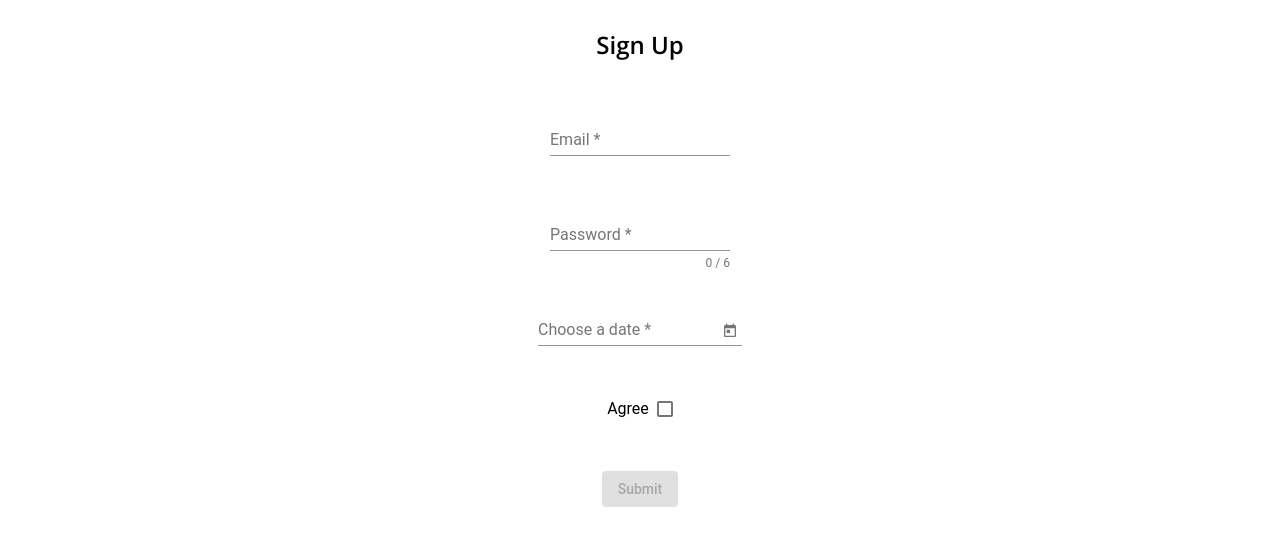
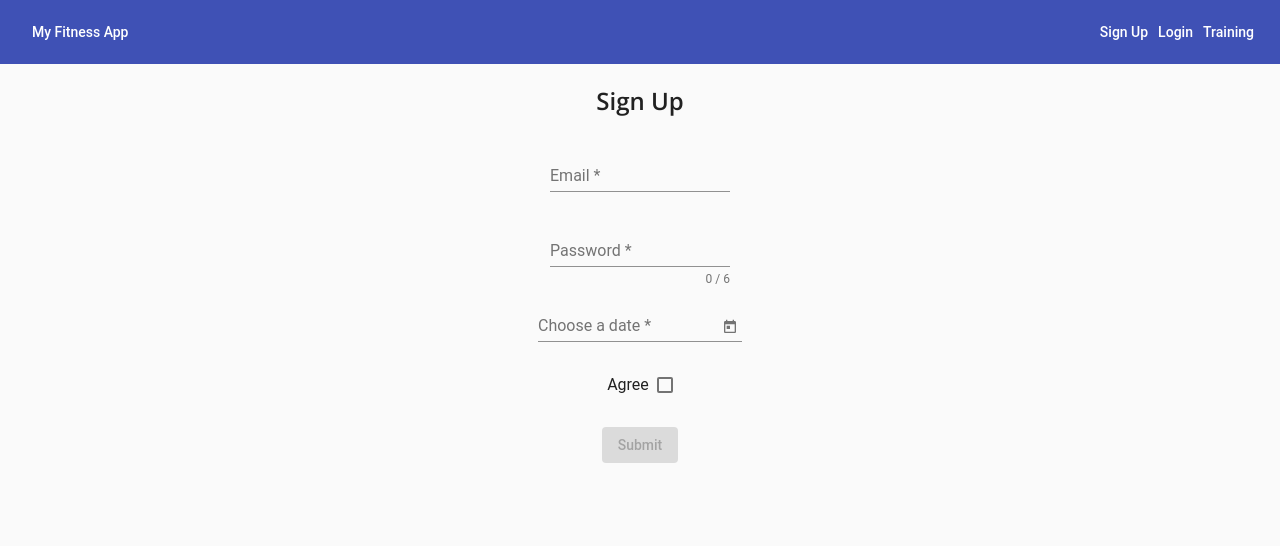
Before and after one commit to kortby/fitness-app, an Angular app: page /signup in a window 1280 px wide. Shown: the top 546 px of the page. Built offline with nearby package versions, Linux system fonts and the light colour scheme.

Commit message:
second commit

```diff
--- a/src/app/app.component.html
+++ b/src/app/app.component.html
@@ -1 +1,29 @@
-<router-outlet></router-outlet>
+<mat-sidenav-container>
+  <mat-sidenav #sidenav>
+    <mat-list>
+        <a mat-list-item [routerLink]="['/signup']" (click)="sidenav.close()">Sign Up</a>
+        <a mat-list-item [routerLink]="['/login']" (click)="sidenav.close()">Login</a>
+        <a mat-list-item [routerLink]="['/training']" routerLinkActive="router-link-active" (click)="sidenav.close()">Training</a>
+        <button mat-icon-button>Log Out</button>
+    </mat-list>
+
+
+
+  </mat-sidenav>
+  <mat-sidenav-content>
+    <mat-toolbar color="primary" fxLayout="row" fxLayoutGap="20px">
+      <button type="button" mat-button (click)="sidenav.toggle()" fxHide.gt-sm>
+        <mat-icon aria-hidden="false" aria-label="Example home icon">list</mat-icon>
+      </button>
+      <button mat-button [routerLink]="['/']">
+        My Fitness App
+      </button>
+      <div fxFlex fxLayoutAlign="end end" fxHide.sm>
+        <a [routerLink]="['/signup']">Sign Up</a>
+        <a [routerLink]="['/login']">Login</a>
+        <a [routerLink]="['/signup']" routerLinkActive="router-link-active">Training</a>
+      </div>
+    </mat-toolbar>
+    <router-outlet></router-outlet>
+  </mat-sidenav-content>
+</mat-sidenav-container>
--- a/src/app/app.component.scss
+++ b/src/app/app.component.scss
@@ -0,0 +1,22 @@
+mat-sidenav, mat-sidenav-container, mat-sidenav-content {
+    height: 100%;
+}
+
+mat-sidenav {
+    padding: 20px;
+}
+
+mat-toolbar a {
+    text-decoration: none;
+    color: #fff;
+    font-size: 14px;
+    padding-right: 10px;
+}
+
+mat-list a {
+    text-decoration: none;
+}
+
+mat-list a:hover {
+    background-color: #ccc;
+}
--- a/src/app/auth/signup/signup.component.html
+++ b/src/app/auth/signup/signup.component.html
@@ -6,7 +6,7 @@
 
         <div fxLayout="column"
              fxLayoutAlign="center center"
-             fxLayoutGap="30px"
+             fxLayoutGap="10px"
              >
              <div class="heading">
                     <h2>Sign Up</h2>
@@ -62,6 +62,7 @@
                     labelPosition="before"
                     ngModel
                     name="agree"
+                    required
                 >Agree</mat-checkbox>
             </div>
 
--- a/src/styles.scss
+++ b/src/styles.scss
@@ -1,37 +1,31 @@
-/* You can add global styles to this file, and also import other style files */
-// @import "~@angular/material/prebuilt-themes/indigo-pink.css";
-
 @import '~@angular/material/theming';
 // Plus imports for other components in your app.
 
 // Include the common styles for Angular Material. We include this here so that you only
 // have to load a single css file for Angular Material in your app.
-// **Be sure that you only ever include this mixin once!**
+// Be sure that you only ever include this mixin once!
 @include mat-core();
 
-// Define the default theme (same as the example above).
-$candy-app-primary: mat-palette($mat-green, A700);
-$candy-app-accent:  mat-palette($mat-green, A200, A100, A400);
-$candy-app-theme:   mat-light-theme($candy-app-primary, $candy-app-accent);
+// Define the palettes for your theme using the Material Design palettes available in palette.scss
+// (imported above). For each palette, you can optionally specify a default, lighter, and darker
+// hue. Available color palettes: https://material.io/design/color/
+$candy-app-primary: mat-palette($mat-indigo);
+$candy-app-accent:  mat-palette($mat-pink, A200, A100, A400);
 
-// Include the default theme styles.
+// The warn palette is optional (defaults to red).
+$candy-app-warn:    mat-palette($mat-red);
+
+// Create the theme object (a Sass map containing all of the palettes).
+$candy-app-theme: mat-light-theme($candy-app-primary, $candy-app-accent, $candy-app-warn);
+
+// Include theme styles for core and each component used in your app.
+// Alternatively, you can import and @include the theme mixins for each component
+// that you are using.
 @include angular-material-theme($candy-app-theme);
 
-
-// Define an alternate dark theme.
-$dark-primary: mat-palette($mat-light-green);
-$dark-accent:  mat-palette($mat-lime, A200, A100, A400);
-$dark-warn:    mat-palette($mat-orange);
-$dark-theme:   mat-dark-theme($dark-primary, $dark-accent, $dark-warn);
-
-// Include the alternative theme styles inside of a block with a CSS class. You can make this
-// CSS class whatever you want. In this example, any component inside of an element with
-// `.unicorn-dark-theme` will be affected by this alternate dark theme instead of the default theme.
-.unicorn-dark-theme {
-  @include angular-material-theme($dark-theme);
-}
-
-
+html,
 body {
     font-family: 'Open Sans', sans-serif;
+    margin: 0;
+    height: 100%;
 }
```
Also changed, not shown: src/app/material/material.module.ts (+9 -0 lines).
